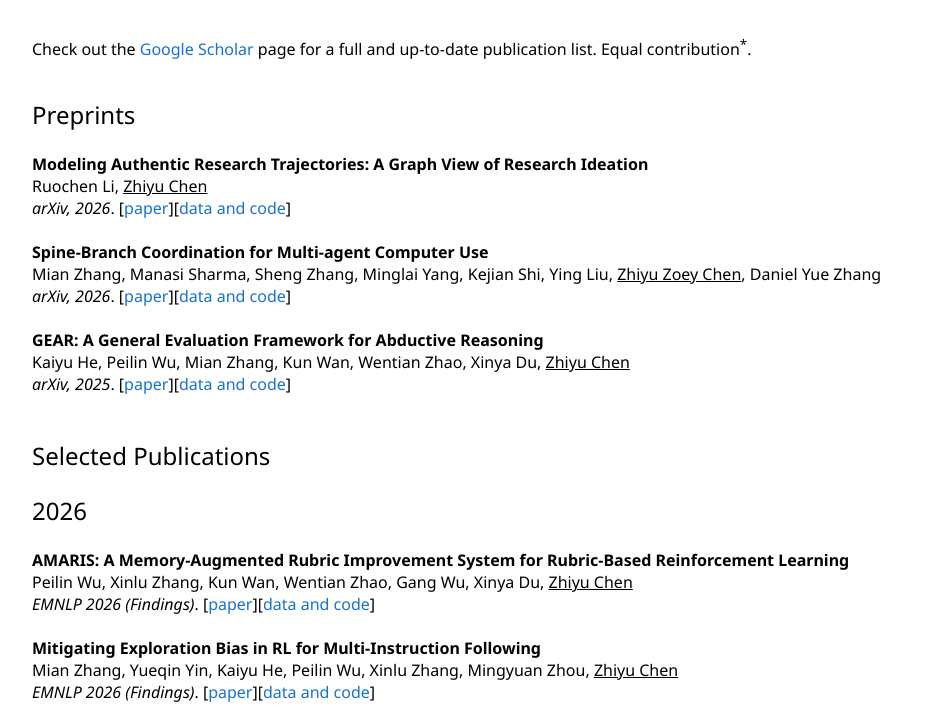
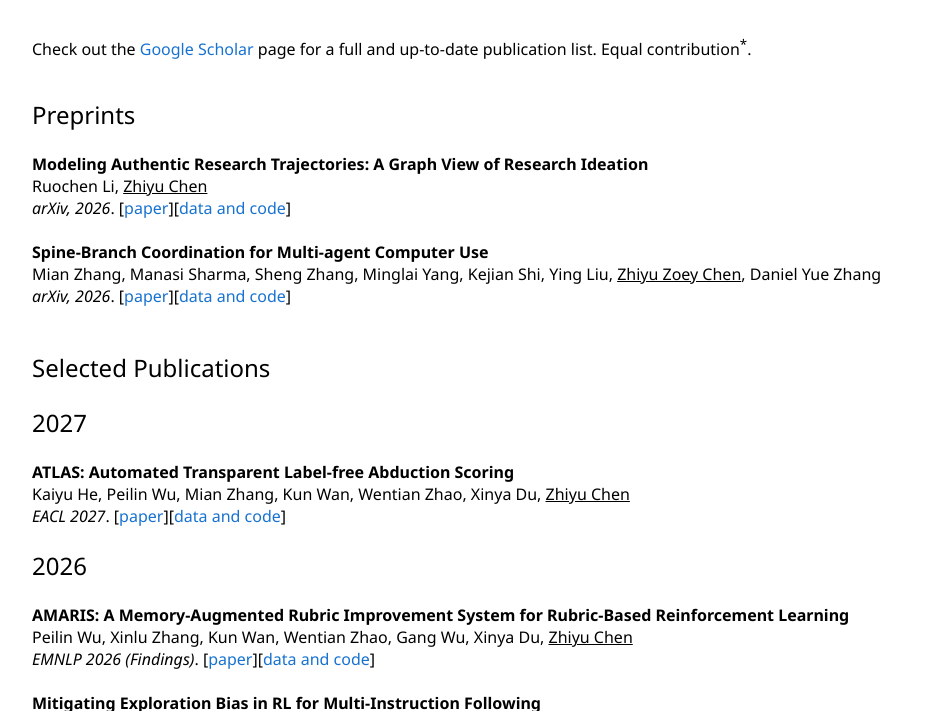
Before and after one commit to czyssrs/czyssrs.github.io, a plain HTML site: page publications.html in a window 1280 px wide. Shown: the part 92-803 px from the top of the page, without its empty margins (168-1100 px from the left). Drawn offline with Linux system fonts and the light colour scheme; a web font is replaced by a local one.

Commit message:
Move renamed ATLAS paper to EACL 2027 publications

```diff
--- a/publications.html
+++ b/publications.html
@@ -84,20 +84,6 @@
     </table>
 
     <br>
-
-    <table width="880" border="0" align="center" cellspacing="0" cellpadding="0">
-        <tr>
-        <td width="100%" valign="middle">
-        <papertitle>GEAR: A General Evaluation Framework for Abductive Reasoning</papertitle> <br>
-        <span class="pubDesc">Kaiyu He, Peilin Wu, Mian Zhang, Kun Wan, Wentian Zhao, Xinya Du, <u>Zhiyu Chen</u>
-            <br><i>arXiv, 2025</i>.</span>
-        <span class="pubResource"> [<a href="https://arxiv.org/abs/2509.24096">paper</a>][<a href="https://arxiv.org/abs/2509.24096">data and code</a>]</span>
-        </td>
-        </tr>
-    </table>
-
-
-    <br>
     <br>
 
     <table width="880" border="0" align="center" cellspacing="0" cellpadding="0">
@@ -106,6 +92,29 @@
             <heading>Selected Publications</heading>
         </td>
     </tr>
+    </table>
+
+    <br>
+
+    <table width="880" border="0" align="center" cellspacing="0" cellpadding="0">
+    <tr>
+        <td width="100%" valign="middle">
+            <heading>2027</heading>
+        </td>
+    </tr>
+    </table>
+
+    <br>
+
+    <table width="880" border="0" align="center" cellspacing="0" cellpadding="0">
+        <tr>
+        <td width="100%" valign="middle">
+        <papertitle>ATLAS: Automated Transparent Label-free Abduction Scoring</papertitle> <br>
+        <span class="pubDesc">Kaiyu He, Peilin Wu, Mian Zhang, Kun Wan, Wentian Zhao, Xinya Du, <u>Zhiyu Chen</u>
+            <br><i>EACL 2027</i>.</span>
+        <span class="pubResource"> [<a href="https://arxiv.org/abs/2509.24096">paper</a>][<a href="https://arxiv.org/abs/2509.24096">data and code</a>]</span>
+        </td>
+        </tr>
     </table>
 
     <br>
```
